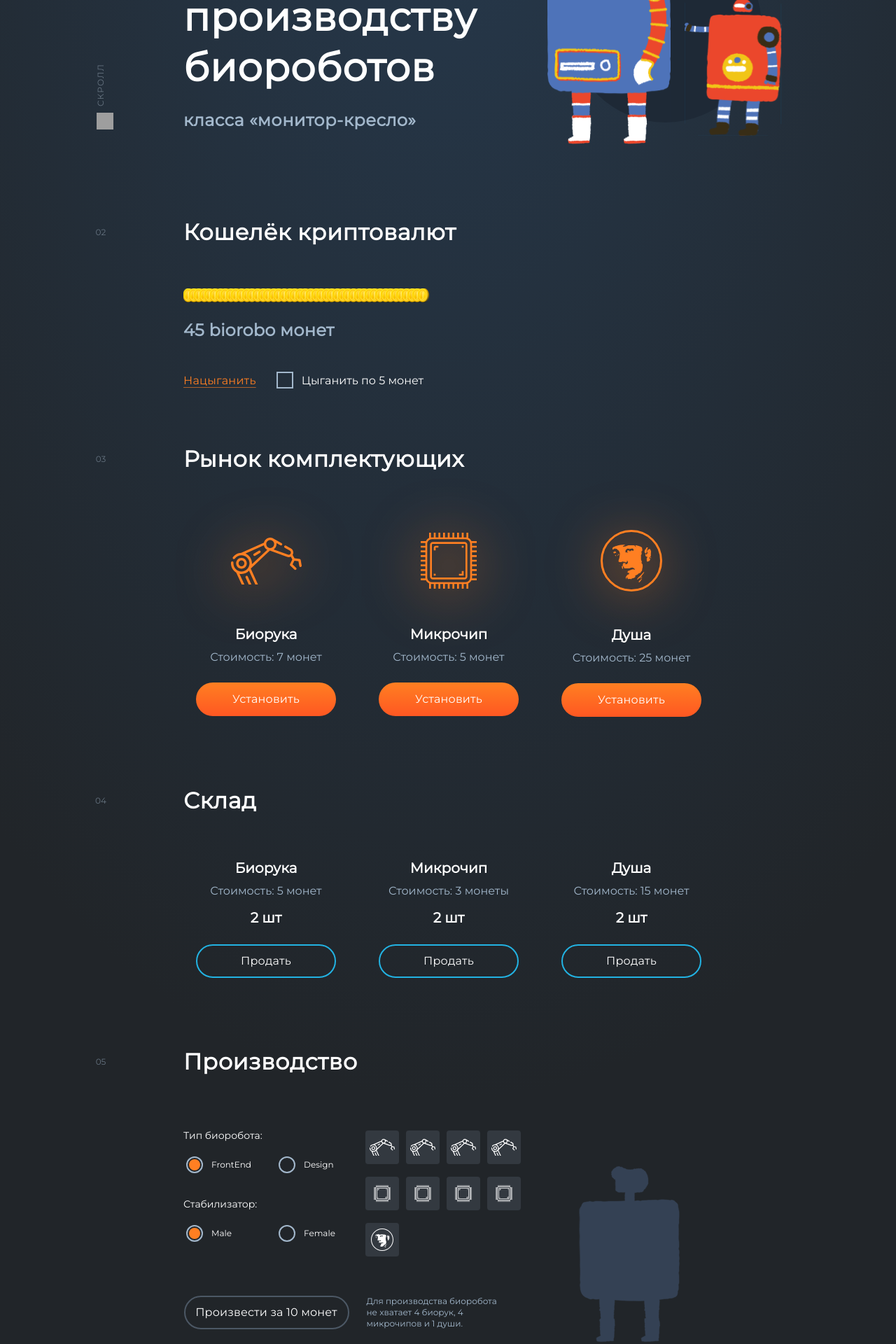
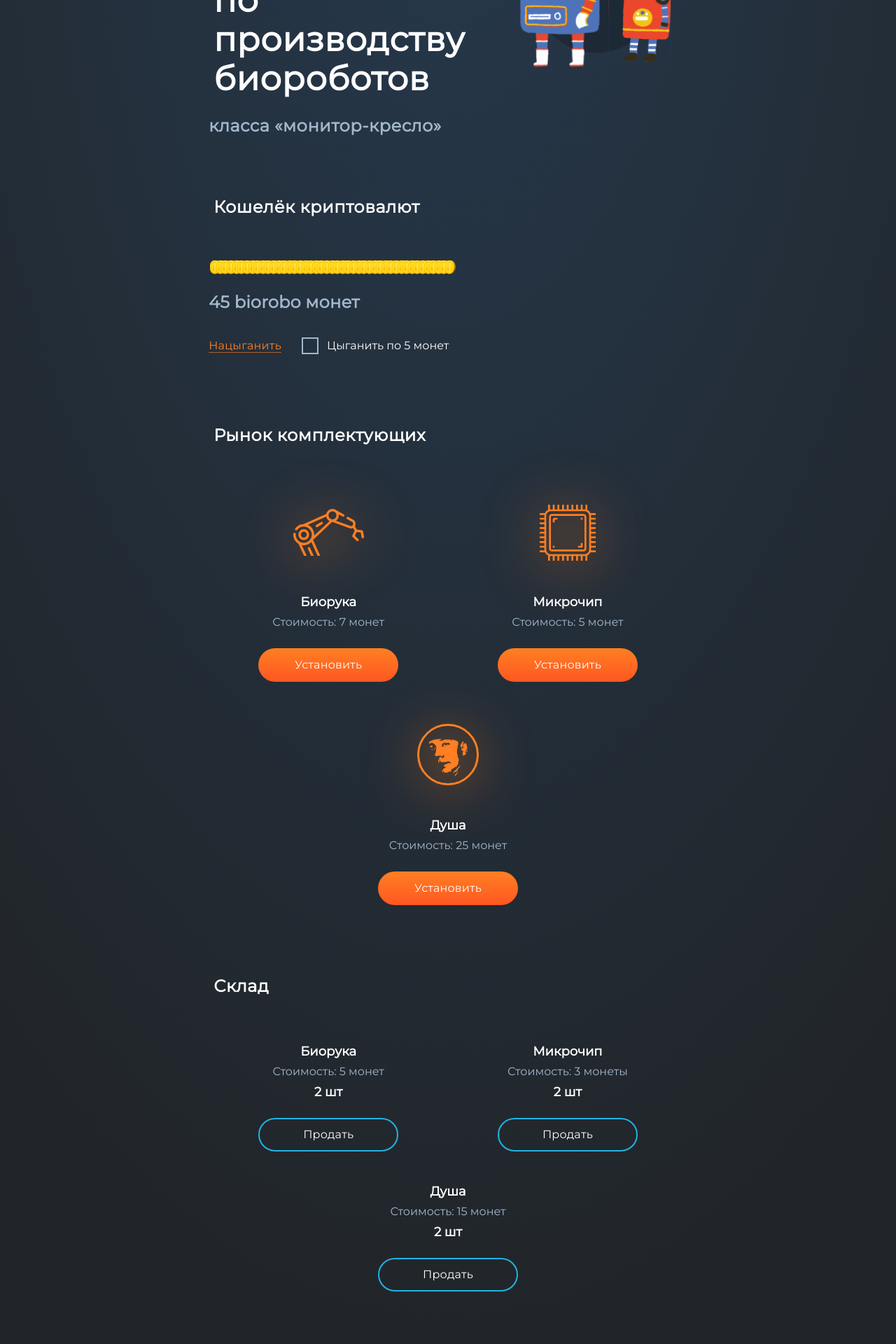
Before and after one commit to Yumashev-Nikita/biorobot-factory, a Vue app: page / in a window 1280 px wide. Shown: the part 300-2220 px from the top of the page at 70% size. Built offline with nearby package versions, Linux system fonts and the light colour scheme; grey boxes are pictures that could not be loaded.

Commit message:
adaptivity almost done

```diff
--- a/src/App.vue
+++ b/src/App.vue
@@ -1,4 +1,5 @@
 <template>
+
   <div class="interlayer" v-if="modalCoinsOpened || modalRobotsOpened">
     <div class="modal-window" v-if="modalCoinsOpened">
       <div class="modal-window__coin-modal-wrapper coin-modal"></div>
@@ -18,6 +19,7 @@
       </div>
     </div>
   </div>
+
   <div class="app-container">
     <div class="main-container">
       <div class="top-bar">
@@ -47,11 +49,8 @@
           <div class="section__number number">02</div>
           <div class="section__title section__title-title">Кошелёк криптовалют</div>
         </div>
-        <div class="section__main-part">
-          <div class="section__scroll"></div>
         <div class="section__component">
           <CryptoWallet/>
-          </div>
         </div>
       </div>
 
@@ -60,11 +59,8 @@
           <div class="section__number number">03</div>
           <div class="section__title section__title-title">Рынок комплектующих</div>
         </div>
-        <div class="section__main-part">
-          <div class="section__scroll"></div>
         <div class="section__component">
           <PartMarket/>
-          </div>
         </div>
       </div>
 
@@ -73,11 +69,8 @@
           <div class="section__number number">04</div>
           <div class="section__title section__title-title">Склад</div>
         </div>
-        <div class="section__main-part">
-          <div class="section__scroll"></div>
         <div class="section__component">
           <PartStorage/>
-          </div>
         </div>
       </div>
 
@@ -86,11 +79,8 @@
           <div class="section__number number">05</div>
           <div class="section__title section__title-title">Производство</div>
         </div>
-        <div class="section__main-part">
-          <div class="section__scroll"></div>
         <div class="section__component" ref='fabrication'>
           <FabricationModule/>
-          </div>
         </div>
       </div>
 
@@ -143,6 +133,8 @@ export default {
   @use '@/style/textstyles';
   @use '@/style/sprites';
   @use '@/style/buttonstyle';
+  @use '@/style/universalextenders';
+  @import '@/style/universalmixins';
   .app-container {
     position: absolute;
     top: 0;
@@ -155,21 +147,30 @@ export default {
     flex-wrap: wrap;
     justify-content: space-between;
     margin-bottom: 120px;
+    @include mobile {
+      justify-content: center;
+      margin-bottom: 60px;
+    }
   }
   .main-container {
-    margin: 48px auto;
-    width: 1016px;
+    margin: auto;
+    margin-top: 48px ;
+    width: 53.4%;
+    min-width: 236px;
   }
   .section {
-    display: flex;
-    flex-direction: column;
-    width: 1016px;
+    width: 100%;
+    margin-bottom: 100px;
     &__top-part {
       display: flex;
+      margin-left: 7px;
+      @include mobile {
+        margin: auto;
+      }
     }
     &__main-part {
-      margin-bottom: 80px;
       display: flex;
+      margin-bottom: -16px;
     }
     &__number {
       width: 24px;
@@ -178,32 +179,53 @@ export default {
       margin-top: 8px;
       padding-top: 4px;
       user-select: none;
-    }
-    &__main-title {
-      margin-left: 106px;
-      width: 470px;
-    }
-    &__title {
-      margin-left: 106px;
+      margin-left: -2px;
+      @extend %non-desktop-hider
     }
     &__scroll {
       width: 24px;
       height: 100px;
       user-select: none;
+      @extend %non-desktop-hider
+    }
+    &__main-title {
+      width: 45%;
+      @extend %mobile-margin;
+      @include mobile {
+        width: 236px;
+      }
+      @include desktop {
+        margin-left: 106px;
+      }
+    }
+    &__title {
+      @extend %mobile-margin;
+      @include desktop {
+        margin-left: 106px;
+      }
     }
     &__component {
-      margin-top: 60px;
-      margin-left: 106px;
+      width: 100%;
+      @extend %mobile-margin;
     }
     &__undertitle {
       margin-top: 24px;
+      @extend %mobile-hider;
+      @include desktop {
         margin-left: 106px;
+      }
     }
   }
   .robots-wrapper {
     position: absolute;
-    margin-left: 650px;
+    right: 0;
+    margin-right: 23.5%;
     margin-top: -20px;
+    @include mobile {
+      position: relative;
+      margin: auto;
+      margin-bottom: 30px;
+    }
   }
   .scroll-arrow-wrapper {
     margin-top: 13px;
--- a/src/components/CryptoWallet.vue
+++ b/src/components/CryptoWallet.vue
@@ -1,17 +1,27 @@
 <template>
+  <div class="wallet-container">
+    <div class="balance-wrapper">
       <div class="coins">
         <div class="coins__coin coin" v-for="coin in coins" :key="coin"></div>
       </div>
       <div class="balance balance_text">{{ coins }} biorobo {{ textCased }}</div>
+    </div>
+    <div class="farm-container">
+      <div class="farm-button-wrapper">
         <div class="make-money-button make-money-button_text disable-select" @click="farmCoins">
           Нацыганить
         </div>
+      </div>
+      <div class="farm-condition-wrapper">
         <div class="checkbox-wrapper">
           <div class="condition-checkbox" @click="switchStackMode">
             <div class="checkmark" v-if="stackMode"></div>
           </div>
         </div>
         <div class="condition condition_text">Цыганить по 5 монет</div>
+      </div>
+    </div>
+  </div>
 </template>
 
 <script>
@@ -36,8 +46,48 @@ export default {
 <style lang="scss" scoped>
   @use '@/style/textstyles';
   @use '@/style/sprites';
+  @import '@/style/universalmixins';
+
+  .wallet-container {
+    display: flex;
+    flex-wrap: wrap;
+    flex-direction: column;
+    margin-top: 60px;
+    @include non-desktop {
+      align-self: center;
+      width: 100%;
+    }
+    @include desktop {
+      margin-left: 135px;
+    }
+  }
+  .balance-wrapper {
+    display: flex;
+    flex-direction: column;
+  }
+  .farm-container {
+    margin-top: 34px;
+    display: flex;
+    flex-direction: row;
+    @include mobile {
+      flex-direction: column;
+    }
+  }
+  .farm-button-wrapper {
+    display: flex;
+    margin-right: 29px;
+  }
+  .farm-condition-wrapper {
+    display: flex;
+    @include mobile {
+      margin-top: 24px;
+    }
+  }
   .coins {
     display: flex;
+    justify-content: flex-start;
+    flex-direction: row;
+    flex-wrap: wrap;
     &__coin {
       margin-right: -12.4px;
     }
@@ -48,12 +98,9 @@ export default {
   .make-money-button {
     display: inline-block;
     cursor: pointer;
-    margin-top: 44px;
   }
   .checkbox-wrapper {
     display: inline-block;
-    margin-bottom: -6px;
-    margin-left: 29px;
   }
   .condition-checkbox {
     cursor: pointer;
@@ -64,10 +111,9 @@ export default {
     height: 24px;
     border: 2px solid #A3B8CC;
     box-sizing: border-box;
+    margin-right: 12px;
   }
   .condition {
-    display: inline-block;
-    margin-left: 12px;
   }
   .disable-select {
     user-select: none;
--- a/src/components/FabricationModule.vue
+++ b/src/components/FabricationModule.vue
@@ -1,8 +1,9 @@
 <template>
+  <div class="fabrictaion-container">
     <div class="robot-preview">
       <div :class="gender + '-' + type + '-' + status"></div>
     </div>
-  <div class="top-part-container">
+    <div class="fab-block-wrapper">
       <div class="changers-container">
         <div class="changer">
           <div class="changer__title changer__title-title">Тип биоробота:</div>
@@ -31,6 +32,8 @@
           </div>
         </div>
       </div>
+    </div>
+    <div class="fab-block-wrapper">
       <div class="required-parts">
         <div class="required-parts__parts-container">
           <div class="required-parts__part-wrapper"><BiohandPart/></div>
@@ -49,15 +52,18 @@
         </div>
       </div>
     </div>
-  <div class="bottom-part-container">
+    <div class="fab-block-wrapper">
       <div class="button-wrapper">
         <div class="button-main wd236 button-text"
         :class="fabButtonComputed" @click="status === 'available' ? fabricateRobot() : null">
         Произвести за 10 монет
         </div>
       </div>
+    </div>
+    <div class="fab-block-wrapper">
       <div class="func-text-wrapper">
         <div class="functional-text">{{ funcText }}</div>
+      </div>
     </div>
   </div>
 </template>
@@ -103,24 +109,42 @@ export default {
   @use '@/style/textstyles';
   @use '@/style/sprites';
   @use '@/style/buttonstyle';
+  @import '@/style/universalmixins';
+  .fabrictaion-container {
+    display: flex;
+    flex-wrap: wrap;
+    flex-direction: row;
+    margin-top: 45px;
+    width: 60%;
+    @include non-desktop {
+      margin: auto;
+      margin-top: 45px;
+      width: 100%;
+    }
+    @include desktop {
+      margin-left: 135px;
+    }
+  }
+  .fab-block-wrapper {
+    display: flex;
+    margin-right: 24px;
+    width: 236px;
+  }
   .changer{
-    width: 270px;
-    margin-top: 15px;
-    min-width: 190px;
     &__title {
-      margin-bottom: 20px;
+      margin-top: 30px;
     }
     &__switches-container {
       display: flex;
       flex-direction: row;
-      margin-bottom: 34px;
+      margin-top: 20px;
     }
     &__case {
       display: flex;
       align-items: center;
       margin-left: 12px;
-      margin-right: 22px;
-      min-width: 70px;
+      margin-right: 33px;
+      min-width: 57px;
     }
   }
   .switch-wrapper {
@@ -142,17 +166,15 @@ export default {
     background: #FF7F22;
   }
   .required-parts {
+    margin-top: 30px;
     &__parts-container {
       display: flex;
-      flex-direction: row;
-      margin-bottom: 16px;
-      margin-top: 18px;
-      margin-left: -10px;
     }
     &__part-wrapper {
       width: 48px;
       height: 48px;
       margin-right: 10px;
+      margin-bottom: 16px;
     }
   }
   .top-part-container {
@@ -160,27 +182,23 @@ export default {
     flex-direction: row;
   }
   .button-wrapper {
-    margin-left: -35px;
-  }
-  .bottom-part-container {
-    display: flex;
-    flex-direction: row;
-    justify-content: center;
-    align-content: center;
-    height: 48px;
-    margin-top: 40px;
+    margin-top: 50px;
   }
   .func-text-wrapper {
-    display: inline-block;
     max-width: 195px;
     max-height: 48px;
-    margin-left: 25px;
+    margin-top: 50px;
   }
   .robot-preview {
-    position: absolute;
-    margin-left: 520px;
-    margin-top: 20px;
     width: 236px;
     height: 320px;
+    @include tablet-horizontal-width {
+      position: absolute;
+      right: 30.1%;
+    }
+    @include desktop {
+      position: absolute;
+      right: 30.1%;
+    }
   }
 </style>
--- a/src/components/PartMarket.vue
+++ b/src/components/PartMarket.vue
@@ -81,52 +81,5 @@ export default {
 </script>
 
 <style lang="scss" scoped>
-  @use '@/style/textstyles';
-  @use '@/style/sprites';
-  @use '@/style/buttonstyle';
-  .parts-container {
-    display: flex;
-    flex-direction: row;
-  }
-  .part {
-    display: flex;
-    flex-direction: column;
-    justify-content: center;
-    width: 236px;
-    margin-right: 25px;
-    &__thumbnail {
-      display: flex;
-      justify-content: center;
-      align-items: center;
-      min-height: 85px;
-      margin: 21px auto;
-    }
-    &__name {
-      margin-top: 25px;
-      margin-bottom: 5px;
-    }
-    &__cost {
-      margin-bottom: 24px;
-    }
-    &__button-wrapper {
-      display: flex;
-      justify-content: center;
-      margin-bottom: 20px;
-    }
-  }
-  .soul-wrapper {
-    display: flex;
-    justify-content: center;
-    align-items: center;
-    width: 88px;
-    height: 88px;
-    border-radius: 100%;
-    border: 3px solid #FF7F22;
-    box-sizing: border-box;
-    margin: 0px auto;
-    padding-top: 7px;
-  }
-  .shadow-filter {
-    filter: drop-shadow(0px 8px 40px #FF7F22);
-  }
+  @use '@/style/partshopfront';
 </style>
--- a/src/components/PartStorage.vue
+++ b/src/components/PartStorage.vue
@@ -76,51 +76,5 @@ export default {
 </script>
 
 <style lang="scss" scoped>
-  @use '@/style/textstyles';
-  @use '@/style/sprites';
-  @use '@/style/buttonstyle';
-  .parts-container {
-    display: flex;
-    flex-direction: row;
-  }
-  .part {
-    display: flex;
-    flex-direction: column;
-    justify-content: center;
-    width: 236px;
-    margin-right: 25px;
-    &__thumbnail {
-      display: flex;
-      justify-content: center;
-      align-items: center;
-      min-height: 85px;
-      margin: 21px auto;
-    }
-    &__name {
-      margin-bottom: 5px;
-    }
-    &__cost {
-      margin-bottom: 10px;
-    }
-    &__amount {
-      margin-bottom: 22px;
-    }
-    &__button-wrapper {
-      display: flex;
-      justify-content: center;
-      margin-bottom: 20px;
-    }
-  }
-  .soul-wrapper {
-    display: flex;
-    justify-content: center;
-    align-items: center;
-    width: 88px;
-    height: 88px;
-    border-radius: 100%;
-    border: 3px solid #FF7F22;
-    box-sizing: border-box;
-    margin: 0px auto;
-    padding-top: 7px;
-  }
+  @use '@/style/partshopfront';
 </style>
--- /dev/null
+++ b/src/style/_partshopfront.scss
@@ -0,0 +1,66 @@
+@use '@/style/textstyles';
+@use '@/style/sprites';
+@use '@/style/buttonstyle';
+@import '@/style/universalmixins';
+
+.parts-container {
+  display: flex;
+  flex-wrap: wrap;
+  margin-top: 20px;
+  @include non-desktop {
+    margin: auto;
+    margin-top: 20px;
+    width: 100%;
+  }
+  @include desktop {
+    margin-left: 135px;
+  }
+}
+.part {
+  display: flex;
+  flex-direction: column;
+  justify-content: center;
+  width: 236px;
+  @include non-desktop {
+    margin: auto;
+  }
+  @include desktop {
+    margin-right: 24px;
+  }
+  &__thumbnail {
+    display: flex;
+    justify-content: center;
+    align-items: center;
+    min-height: 85px;
+    margin-top: 60px;
+  }
+  &__name {
+    margin-top: 45px;
+  }
+  &__amount {
+    margin-top: 5px;
+  }
+  &__cost {
+    margin-top: 5px;
+  }
+  &__button-wrapper {
+    display: flex;
+    justify-content: center;
+    margin-top: 25px;
+  }
+}
+.soul-wrapper {
+  display: flex;
+  justify-content: center;
+  align-items: center;
+  width: 88px;
+  height: 88px;
+  border-radius: 100%;
+  border: 3px solid #FF7F22;
+  box-sizing: border-box;
+  margin: 0px auto;
+  padding-top: 7px;
+}
+.shadow-filter {
+  filter: drop-shadow(0px 8px 40px #FF7F22);
+}
--- a/src/style/_sprites.scss
+++ b/src/style/_sprites.scss
@@ -4,6 +4,7 @@
     height: #{$height};
     background: url('@/assets/#{$name}.svg');
     background-repeat: no-repeat;
+    background-size: 100% 100%;
   }
 }
 
@@ -25,11 +26,18 @@
 
 /* App */
 
-@include avg-sprite('pacman-logo', 78px, 48px);
+@media only screen and (min-width: 768px) {
+  @include avg-sprite('pacman-logo', 78px, 48px);
+}
 @include avg-sprite('coin-modal', 43px, 52px);
 @include avg-sprite('cross-modal', 32px, 32px);
-@include avg-sprite('scroll-arrow', 24px, 24px);
-@include avg-sprite('robots', 366px, 320px);
+@include avg-sprite('scroll-arrow', 12px, 24px);
+@media only screen and (min-width: 320px) and (max-width: 1919px)  {
+  @include avg-sprite('robots', 236px, 206px);
+}
+@media only screen and (min-width: 1920px) {
+  @include avg-sprite('robots', 366px, 320px);
+}
 
 /* CryptoWallet */
 
--- a/src/style/_textpresets.scss
+++ b/src/style/_textpresets.scss
@@ -3,44 +3,178 @@
   font-style: normal;
 }
 
-%h1semibold56_72 {
+@media only screen and (min-width: 320px) {
+  %h1semibold {
+    font-size: 28px;
+    line-height: 32px;
+    font-weight: 600;
+  }
+
+  %h2semibold {
+    font-size: 24px;
+    line-height: 32px;
+    font-weight: 600;
+  }
+
+  %h3semibold {
+    font-size: 18px;
+    line-height: 24px;
+    font-weight: 600;
+  }
+
+  %infotext {
+    font-size: 18px;
+    line-height: 24px;
+    font-weight: 600;
+  }
+
+  %text {
+    font-size: 16px;
+    line-height: 24px;
+    font-weight: 500;
+  }
+
+  %mediumtext {
+    font-size: 14px;
+    line-height: 20px;
+    font-weight: 500;
+  }
+
+  %secondtext {
+    font-size: 12px;
+    line-height: 16px;
+    font-weight: 400;
+  }
+}
+
+@media only screen and (min-width: 768px) {
+  %h1semibold {
+    font-size: 32px;
+    line-height: 48px;
+    font-weight: 600;
+  }
+
+  %h2semibold {
+    font-size: 24px;
+    line-height: 32px;
+    font-weight: 600;
+  }
+
+  %h3semibold {
+    font-size: 24px;
+    line-height: 32px;
+    font-weight: 600;
+  }
+
+  %infotext {
+    font-size: 18px;
+    line-height: 24px;
+    font-weight: 600;
+  }
+
+  %text {
+    font-size: 16px;
+    line-height: 24px;
+    font-weight: 500;
+  }
+
+  %mediumtext {
+    font-size: 14px;
+    line-height: 20px;
+    font-weight: 500;
+  }
+
+  %secondtext {
+    font-size: 12px;
+    line-height: 16px;
+    font-weight: 400;
+  }
+}
+
+@media only screen and (min-width: 1024px) {
+  %h1semibold {
+    font-size: 48px;
+    line-height: 56px;
+    font-weight: 600;
+  }
+
+  %h2semibold {
+    font-size: 24px;
+    line-height: 32px;
+    font-weight: 600;
+  }
+
+  %h3semibold {
+    font-size: 24px;
+    line-height: 32px;
+    font-weight: 600;
+  }
+
+  %infotext {
+    font-size: 18px;
+    line-height: 24px;
+    font-weight: 600;
+  }
+
+  %text {
+    font-size: 16px;
+    line-height: 24px;
+    font-weight: 500;
+  }
+
+  %mediumtext {
+    font-size: 14px;
+    line-height: 24px;
+    font-weight: 500;
+  }
+
+  %secondtext {
+    font-size: 12px;
+    line-height: 16px;
+    font-weight: 400;
+  }
+}
+
+@media only screen and (min-width: 1920px) {
+  %h1semibold {
     font-size: 56px;
     line-height: 72px;
     font-weight: 600;
   }
 
-%h2semibold32_40 {
+  %h2semibold {
     font-size: 32px;
     line-height: 40px;
     font-weight: 600;
   }
 
-%h3semibold24_32 {
+  %h3semibold {
     font-size: 24px;
     line-height: 32px;
     font-weight: 600;
   }
 
-%infotext20_32 {
+  %infotext {
     font-size: 20px;
     line-height: 32px;
     font-weight: 600;
   }
 
-%text16_24 {
+  %text {
     font-size: 16px;
     line-height: 24px;
     font-weight: 500;
   }
 
-%mediumtext14_20 {
+  %mediumtext {
     font-size: 14px;
     line-height: 20px;
     font-weight: 500;
   }
 
-%secondtext12_16 {
+  %secondtext {
     font-size: 12px;
     line-height: 16px;
     font-weight: 400;
   }
+}
--- a/src/style/_textstyles.scss
+++ b/src/style/_textstyles.scss
@@ -1,33 +1,40 @@
 @use './textpresets';
+@use './universalextenders';
 
 /* App */
 
 .main-title {
   @extend %maintypo;
-  @extend %h1semibold56_72;
+  @extend %h1semibold;
+  @extend %mobile-text-center;
   letter-spacing: 0.015em;
   color: #FFFFFF;
 }
+
 .undertitle {
   @extend %maintypo;
-  @extend %h3semibold24_32;
+  @extend %h3semibold;
   letter-spacing: 0.022em;
   color: #A3B8CC;
 }
+
 .number {
   @extend %maintypo;
-  @extend %secondtext12_16;
+  @extend %secondtext;
   color: #667380;
 }
+
 .section__title-title {
   @extend %maintypo;
-  @extend %h2semibold32_40;
-  letter-spacing: 0.02em;
+  @extend %h2semibold;
+  @extend %mobile-text-center;
+  letter-spacing: 0.025em;
   color: #FFFFFF;
 }
+
 .scroll {
   @extend %maintypo;
-  @extend %secondtext12_16;
+  @extend %secondtext;
   display: flex;
   align-items: center;
   letter-spacing: 0.1em;
@@ -38,14 +45,14 @@
 
 .modal-main-text {
   @extend %maintypo;
-  @extend %h2semibold32_40;
+  @extend %h2semibold;
   letter-spacing: 0.02em;
   color: #212529;
 }
 
 .modal-secondary-text {
   @extend %maintypo;
-  @extend %infotext20_32;
+  @extend %infotext;
   letter-spacing: 0.02em;
   color: #4C5865;
 }
@@ -54,21 +61,23 @@
 
 .balance_text {
   @extend %maintypo;
-  @extend %h3semibold24_32;
+  @extend %h3semibold;
   letter-spacing: 0.01em;
   color: #A3B8CC;
 }
+
 .make-money-button_text {
   @extend %maintypo;
-  @extend %text16_24;
+  @extend %text;
   letter-spacing: 0.015em;
   color: #FF7F22;
   text-decoration: 1px underline #ff7e229d;
   text-underline-position: under;
 }
+
 .condition_text {
   @extend %maintypo;
-  @extend %text16_24;
+  @extend %text;
   color: #FFFFFF;
 }
 
@@ -76,19 +85,21 @@
 
 .cost {
   @extend %maintypo;
-  @extend %text16_24;
+  @extend %text;
   text-align: center;
   color: #A3B8CC;
 }
+
 .name {
   @extend %maintypo;
-  @extend %infotext20_32;
+  @extend %infotext;
   text-align: center;
   color: #FFFFFF;
 }
+
 .amount {
   @extend %maintypo;
-  @extend %infotext20_32;
+  @extend %infotext;
   text-align: center;
   color: #FFFFFF;
 }
@@ -97,20 +108,20 @@
 
 .changer__title-title {
   @extend %maintypo;
-  @extend %mediumtext14_20;
+  @extend %mediumtext;
   color: #FFFFFF;
 }
 
 .changer__case-text {
   @extend %maintypo;
-  @extend %secondtext12_16;
+  @extend %secondtext;
   text-align: center;
   color: #FFFFFF;
 }
 
 .functional-text {
   @extend %maintypo;
-  @extend %secondtext12_16;
+  @extend %secondtext;
   color: #A3B8CC;
 }
 
@@ -118,7 +129,7 @@
 
 .button-text {
   @extend %maintypo;
-  @extend %text16_24;
+  @extend %text;
   letter-spacing: 0.012em;
   color: #FFFFFF;
 }
--- /dev/null
+++ b/src/style/_universalextenders.scss
@@ -0,0 +1,25 @@
+%non-desktop-hider {
+  @media only screen and (min-width: 320px) and (max-width: 1919px) {
+    position: absolute;
+    visibility: collapse;
+  }
+}
+
+%mobile-text-center {
+  @media only screen and (min-width: 320px) and (max-width: 767px) {
+    text-align: center;
+  }
+}
+
+%mobile-margin {
+  @media only screen and (min-width: 320px) and (max-width: 768px) {
+    margin: auto;
+  }
+}
+
+%mobile-hider {
+  @media only screen and (min-width: 320px) and (max-width: 767px) {
+    position: absolute;
+    visibility: collapse;
+  }
+}
```
Also changed, not shown: src/style/_universalmixins.scss (added, +40 -0 lines), src/components/ModalWindow.vue (added). Lines whose indentation alone changed are shown as unchanged.
